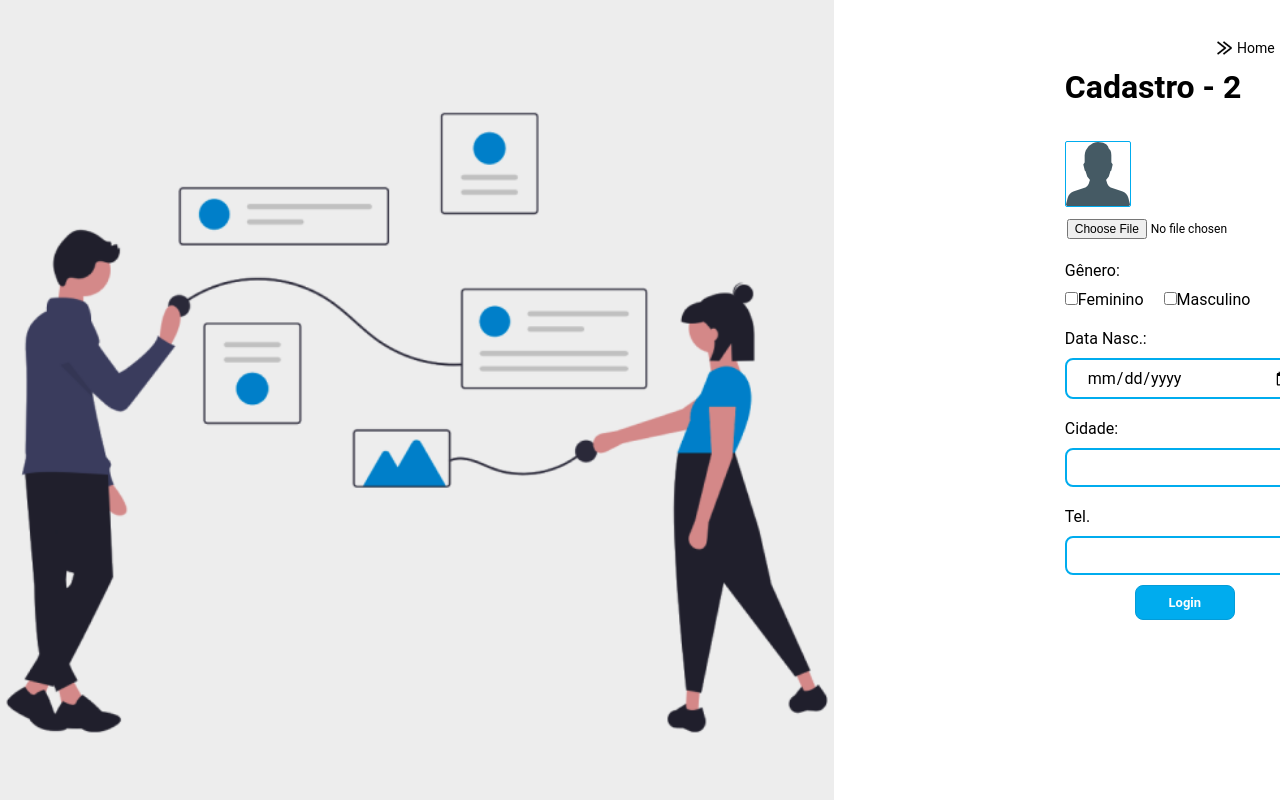
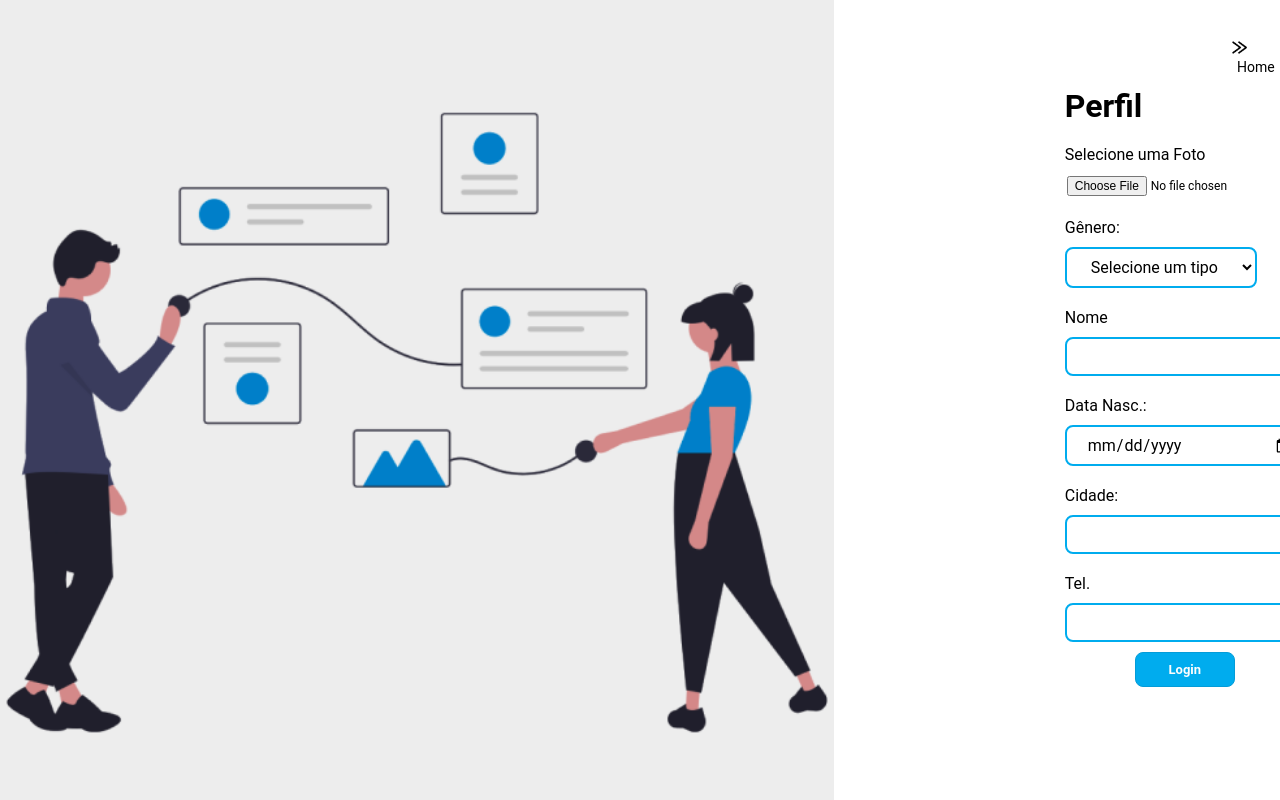
Before and after one commit to camilacasimiro/desafio-trainee-loopis, a React (Create React App) app: page /perfil in a window 1280 px wide. Shown: the top 800 px of the page. Built offline with nearby package versions, Linux system fonts and the light colour scheme.

Commit message:
Adicionando autenticação a página de Cadastro e Perfil

```diff
--- a/package.json
+++ b/package.json
@@ -6,6 +6,7 @@
     "@testing-library/jest-dom": "^5.11.4",
     "@testing-library/react": "^11.1.0",
     "@testing-library/user-event": "^12.1.10",
+    "firebase": "^8.1.1",
     "react": "^17.0.1",
     "react-dom": "^17.0.1",
     "react-router-dom": "^5.2.0",
--- a/src/pages/Cadastro/index.js
+++ b/src/pages/Cadastro/index.js
@@ -1,11 +1,34 @@
-import React from 'react';
-import { Link } from 'react-router-dom';
+import React, { useState } from 'react';
+import { Link} from 'react-router-dom';
+import firebase from '../../services/firebase';
+import 'firebase/auth';
 
 import "./style.css"
 import Connection from '../../images/connection.png';
 import Arrow from "../../images/seta.png";
 
+
 function Cadastro() {
+
+    const [email, setEmail] = useState('');
+    const [password, setPassword] = useState('');
+
+
+    function Register() {
+        if (!email || !password) {
+            alert("Campo(s) não preenchido(s)");
+            return;
+        }
+
+        firebase.auth().createUserWithEmailAndPassword(email, password).then(resultado => {
+            alert("Cadastrado com sucesso!");
+        }).catch(erro => {
+            alert(erro);
+        });
+
+    }
+
+
     return (
         <div id="page-cad">
             <div className="image">
@@ -14,26 +37,27 @@ function Cadastro() {
 
             <form className="form-cad">
                 <div className="come-back-home">
-                    <img src={Arrow} alt="Voltar para home"></img>
-                    <p>Home</p>
+                    <Link to="/">
+                        <img src={Arrow} alt="Voltar para home"></img><p>Home</p>
+                    </Link>
                 </div>
 
 
                 <h1>Cadastro</h1>
                 <div className="field">
-                    <label>Nome:</label>
-                    <input type="name"></input>
-
                     <label>Email:</label>
-                    <input type="email"></input>
+                    <input onChange={(e) => setEmail(e.target.value)} type="email"></input>
 
                     <label>Senha:</label>
-                    <input type="password"></input>
+                    <input onChange={(e) => setPassword(e.target.value)} type="password"></input>
                 </div>
 
-                <Link to="/perfil">
-                    <button type="submit" >Confirmar</button>
+                <button onClick={Register} type="button" >Confirmar</button>
+
+                <Link to="/login">
+                    <p className="link-login">Ir para o Login</p>
                 </Link>
+
 
             </form>
         </div>
--- a/src/pages/Cadastro/style.css
+++ b/src/pages/Cadastro/style.css
@@ -38,6 +38,7 @@
 .come-back-home p{
     font-size: 14px;
     padding-left: 5px;
+    color: black;
 }
 
 .form-cad h1{
@@ -66,8 +67,9 @@
   border: 2px solid #00ACEE;
   padding: 8px 20px;
   font-size: 16px;
+  outline: none;
+}
 
-}
 
 button {
     width: 100px;
@@ -83,10 +85,21 @@ button {
 
     transition: background-color 0.2s;
     cursor: pointer;
+    outline: none;
 }
 
 button:hover{
     background-color: #049cd8;
+}
+
+#page-cad .link-login{
+    margin-top: 10px;
+    margin: 15px 70px;
+}
+
+#page-cad .link-login:hover{
+    color: black;
+    cursor: pointer;
 }
 
 
--- a/src/pages/Perfil/index.js
+++ b/src/pages/Perfil/index.js
@@ -1,11 +1,41 @@
-import React from 'react';
+import React, { useState } from 'react';
+import { Link } from 'react-router-dom';
 
 import "./style.css"
 import Connection from '../../images/connection.png';
-import Photo from '../../images/man.png';
 import Arrow from "../../images/seta.png";
+import firebase from '../../services/firebase';
+
 
 function Perfil() {
+
+    const [genero, setGenero] = useState('');
+    const [nome, setNome] = useState('');
+    const [data, setData] = useState('');
+    const [cidade, setCidade] = useState('');
+    const [telefone, setTelefone] = useState('');
+    const [foto, setFoto] = useState('');
+
+    const storage = firebase.storage();
+    const db = firebase.firestore();
+
+    function Perfil() {
+        storage.ref(`image/${foto.name}`).put(foto).then(() => {
+            db.collection('ape').add({
+                genero: genero,
+                nome: nome,
+                data: data,
+                cidade: cidade,
+                telefone: telefone,
+                foto: foto.name,
+            }).then(() => {
+                alert("Dados cadastrados com sucesso");
+            })
+        }).catch(erro => {
+            alert(erro);
+        });
+    }
+
     return (
         <div id="page-profile">
             <div className="image">
@@ -14,40 +44,47 @@ function Perfil() {
 
             <form className="form-profile">
                 <div className="come-back-home">
-                    <img src={Arrow} alt="Voltar para home"></img>
-                    <p>Home</p>
+                    <Link to="/">
+                        <img src={Arrow} alt="Voltar para home"></img>
+                        <p>Home</p>
+                    </Link>
                 </div>
 
-                <h1>Cadastro - 2</h1>
+                <h1>Perfil</h1>
                 <div className="field">
                     <div className="field-1">
 
-                        <img src={Photo} alt="Foto do Usuário" className="photo"></img>
-                        <input type="file"></input>
+                        <div class="photo">
+                            <label>Selecione uma Foto</label>
+                            <input onChange={(e) => setFoto(e.target.files[0])} type="file" ></input>
+                        </div>
 
                         <label className="genere">Gênero:</label>
-                        <input type="checkbox"></input>
-                        <label>Feminino</label>
-
-                        <input type="checkbox" className="man"></input>
-                        <label >Masculino</label>
+                        <select onChange={(e) => setGenero(e.target.value)}>
+                            <option disable selected value> Selecione um tipo</option>
+                            <option>Feminino</option>
+                            <option>Masculino</option>
+                        </select>
 
                     </div>
 
                     <div className="field-2">
 
+                        <label>Nome</label>
+                        <input onChange={(e) => setNome(e.target.value)} type="name"></input>
+
                         <label className="date"> Data Nasc.:</label>
-                        <input type="date"></input>
+                        <input onChange={(e) => setData(e.target.value)} type="date"></input>
 
                         <label>Cidade:</label>
-                        <input type="name"></input>
+                        <input onChange={(e) => setCidade(e.target.value)} type="name"></input>
 
                         <label className="number">Tel.</label>
-                        <input type="tel"></input>
+                        <input onChange={(e) => setTelefone(e.target.value)} type="tel"></input>
                     </div>
                 </div>
 
-                <button type="submit">Login</button>
+                <button onClick={Perfil} type="button">Login</button>
 
             </form>
         </div>
--- a/src/pages/Perfil/style.css
+++ b/src/pages/Perfil/style.css
@@ -25,10 +25,11 @@
 }
 
 .form-profile h1{
-    margin-bottom: 35px;
+    margin-bottom: 0px;
 }
 
-.form-profile input{
+.form-profile input, select{
+    background-color: white;
     border-radius: 8px;
     border: 2px solid #00ACEE;
     padding: 8px 20px;
@@ -41,9 +42,7 @@
 }
 
 .form-profile .field-1 .photo{
-    margin-bottom: 10px;
-    border: 1px solid #00ACEE;
-    border-radius: 2px;
+    flex-direction: column;
 }
 
 .form-profile .field-1 .man{
--- /dev/null
+++ b/src/services/firebase.js
@@ -0,0 +1,13 @@
+import firebase from 'firebase';
+
+  const firebaseConfig = {
+    apiKey: "AIzaSyBmUqWkZhhz_ZUPBzmeAn4HrU-9CeSiLpQ",
+    authDomain: "desafio-trainee-a5653.firebaseapp.com",
+    databaseURL: "https://desafio-trainee-a5653.firebaseio.com",
+    projectId: "desafio-trainee-a5653",
+    storageBucket: "desafio-trainee-a5653.appspot.com",
+    messagingSenderId: "1071521352483",
+    appId: "1:1071521352483:web:df8ff9db6feaba31451a96"
+  };
+  // Initialize Firebase
+  export default firebase.initializeApp(firebaseConfig);
```
Also changed, not shown: 1 other file (tests, documents, lock files or other folders).
